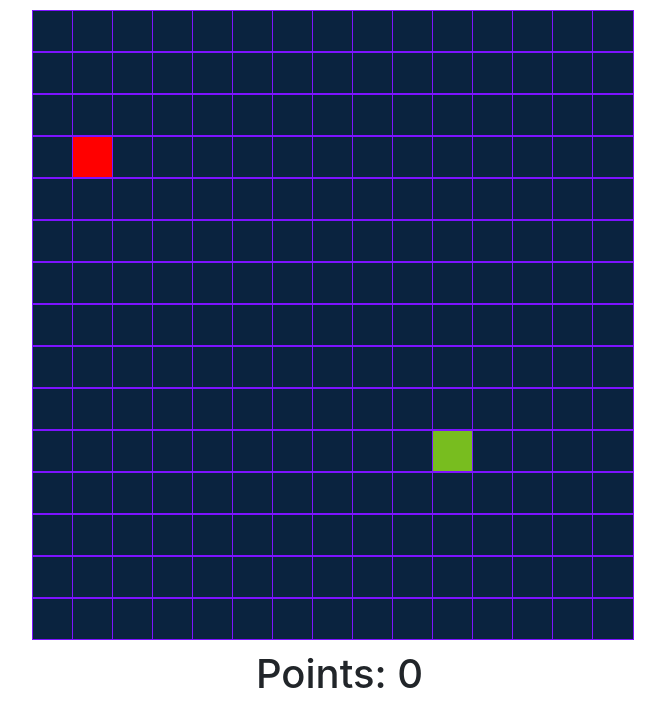
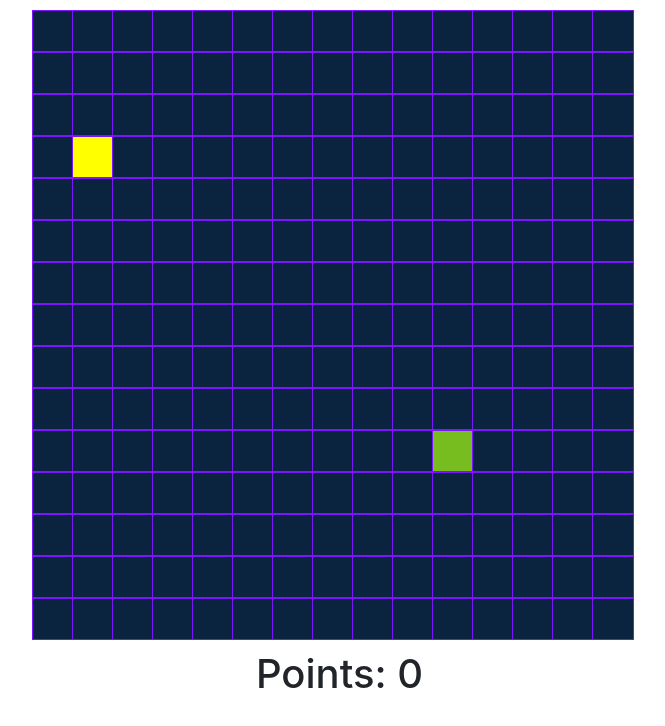
Before and after one commit to abcmer/snake, a React (Create React App) app in the folder web/: page / in a window 1280 px wide. Shown: the top 726 px of the page, without its empty margins (253-918 px from the left). Built offline with nearby package versions, Linux system fonts and the light colour scheme.

Commit message:
change food to yellow color

```diff
--- a/web/src/Cell.js
+++ b/web/src/Cell.js
@@ -13,7 +13,7 @@ class Cell extends Component {
       if (this.props.cellValue === 1) {
         return {backgroundColor: '#78BD1F'} // snake green
       } else if (this.props.cellValue === 2) {
-        return {backgroundColor: 'red'} //
+        return {backgroundColor: 'yellow'} //
       } else if (this.props.cellValue === 0) {
         return {backgroundColor: '#0A233F'} //background navy blue
       }
```
